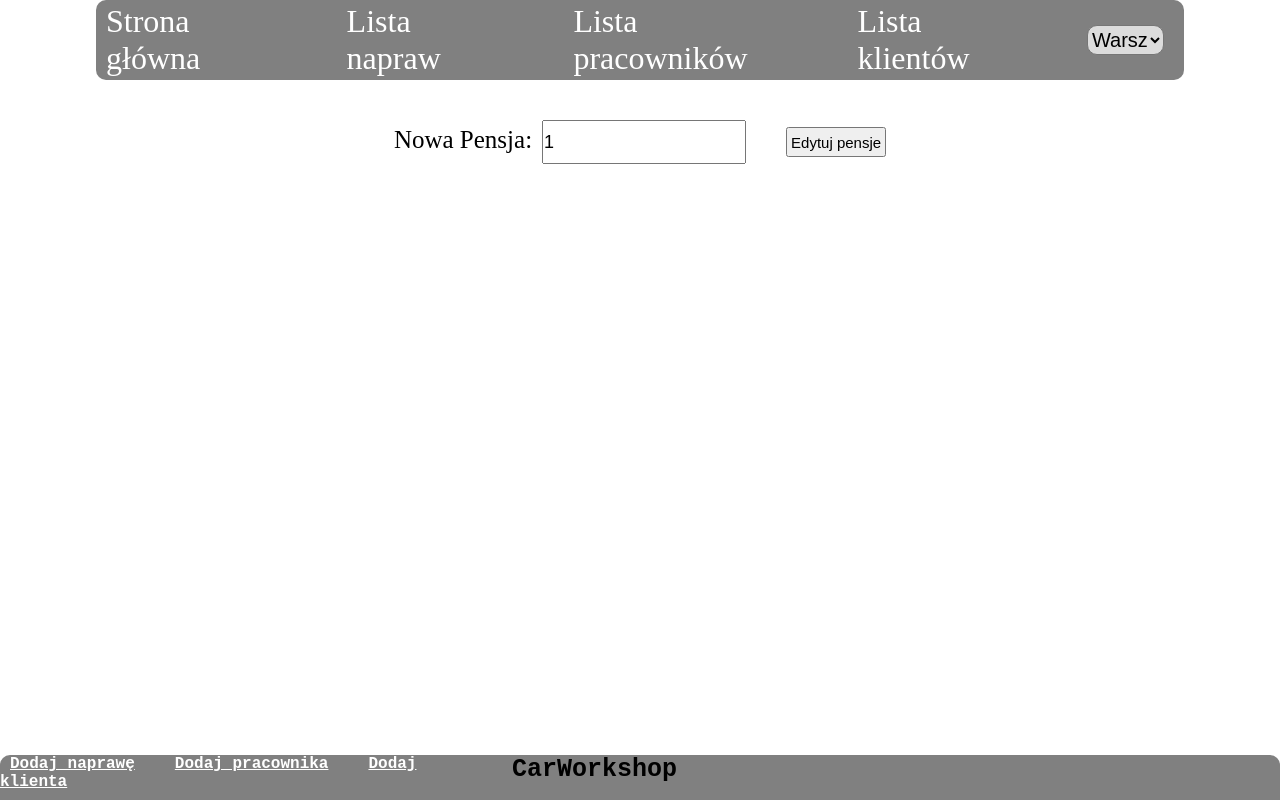
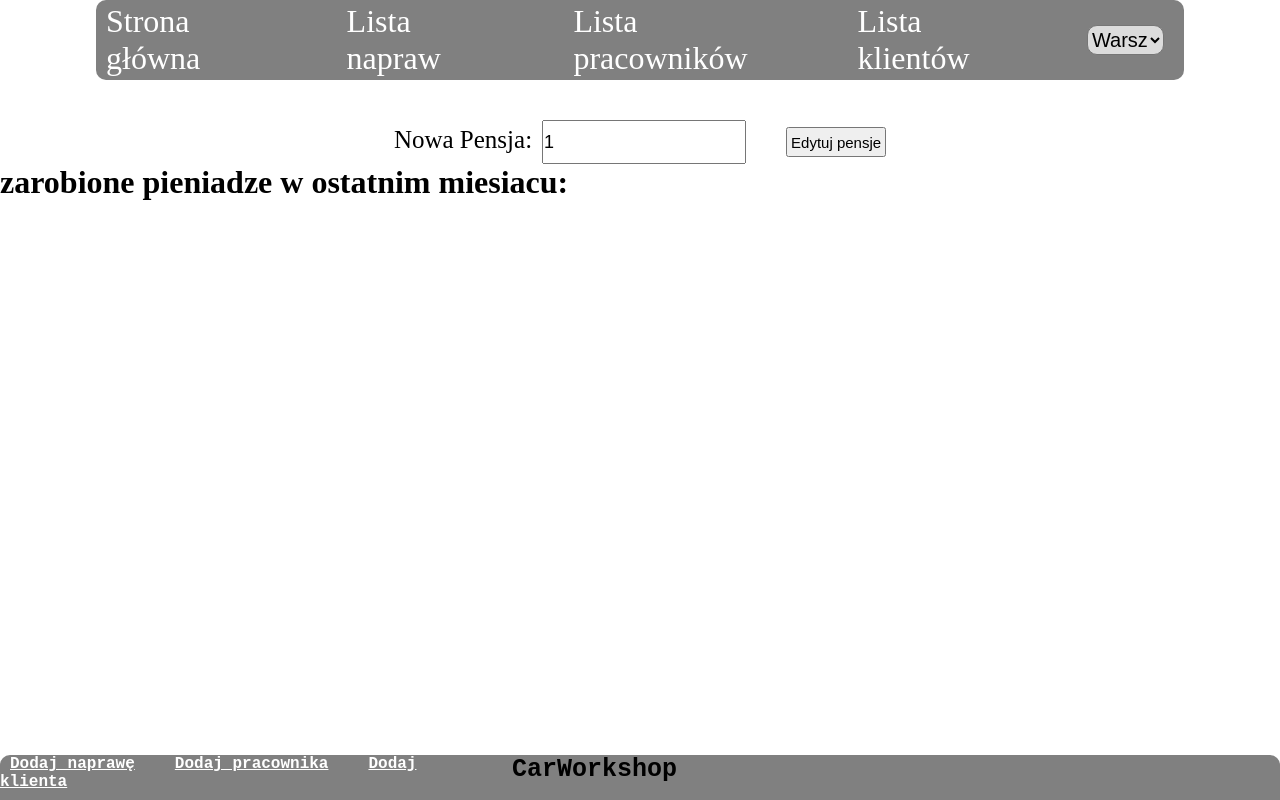
Before and after one commit to NiewierowskiG/CarWorkshop, an Angular app in the folder frontend/my-app/: page /EditWorker/1/1 in a window 1280 px wide. Built offline with nearby package versions, Linux system fonts and the light colour scheme; no server answers.

Commit message:
money earned worker

```diff
--- a/frontend/my-app/src/app/components/editworker/editworker.component.html
+++ b/frontend/my-app/src/app/components/editworker/editworker.component.html
@@ -3,3 +3,6 @@
     <input id="new-repair" type="int" [(ngModel)]="salary" required="required"  name="salary" placeholder="{{salary}}"/>
     <input class="submit" type="submit" value="Edytuj pensje">
 </form>
+
+
+<h1>zarobione pieniadze w ostatnim miesiacu:{{money}}</h1>
--- a/frontend/my-app/src/app/components/editworker/editworker.component.ts
+++ b/frontend/my-app/src/app/components/editworker/editworker.component.ts
@@ -1,5 +1,7 @@
+import { HttpClient } from '@angular/common/http';
 import { Component, OnInit } from '@angular/core';
 import { ActivatedRoute } from '@angular/router';
+import { Observable } from 'rxjs';
 import { Worker } from "../../models/Worker";
 import { WorkerListApicallService } from "../../services/worker-list-apicall.service";
 
@@ -9,17 +11,23 @@ import { WorkerListApicallService } from "../../services/worker-list-apicall.ser
   styleUrls: ['./editworker.component.css']
 })
 export class EditworkerComponent implements OnInit {
-  id?: number
+  id!: number
   salary?: number
-  constructor(private route: ActivatedRoute, private workerservice: WorkerListApicallService) { }
+  money?: number
+  constructor(private route: ActivatedRoute, private workerservice: WorkerListApicallService,private client: HttpClient) { }
 
   ngOnInit(): void {
     this.id = Number(this.route.snapshot.paramMap.get("id"));
     this.salary = Number(this.route.snapshot.paramMap.get("salary"));
+
+    this.client.get<any>("http://localhost:8000/workerMoney/".concat(this.id.toString())).subscribe(money => {
+      this.money = money.amount;
+    });
   }
   putWorker( salary?: number,id?: number):void{
     if(id!=undefined && salary!=undefined ){
       this.workerservice.putWorker(salary,id);
     }
   }
+
 }
```
